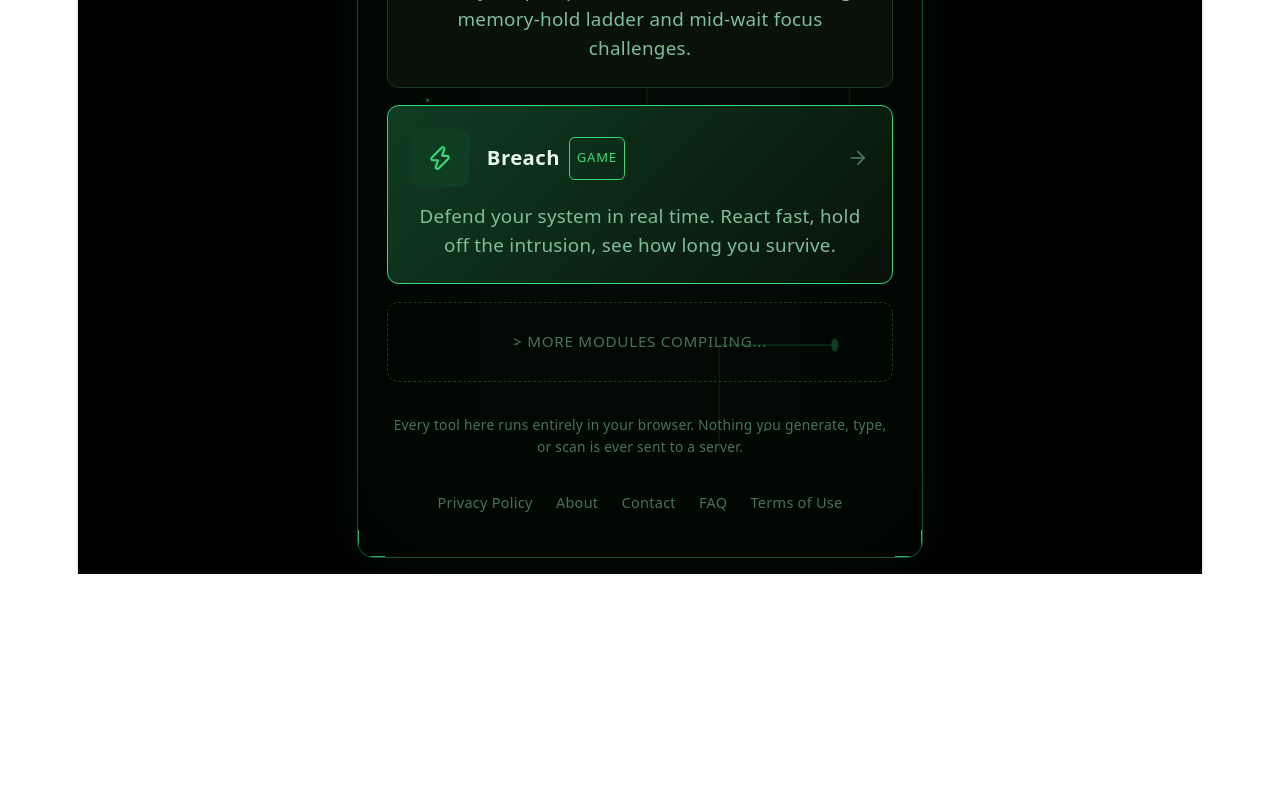
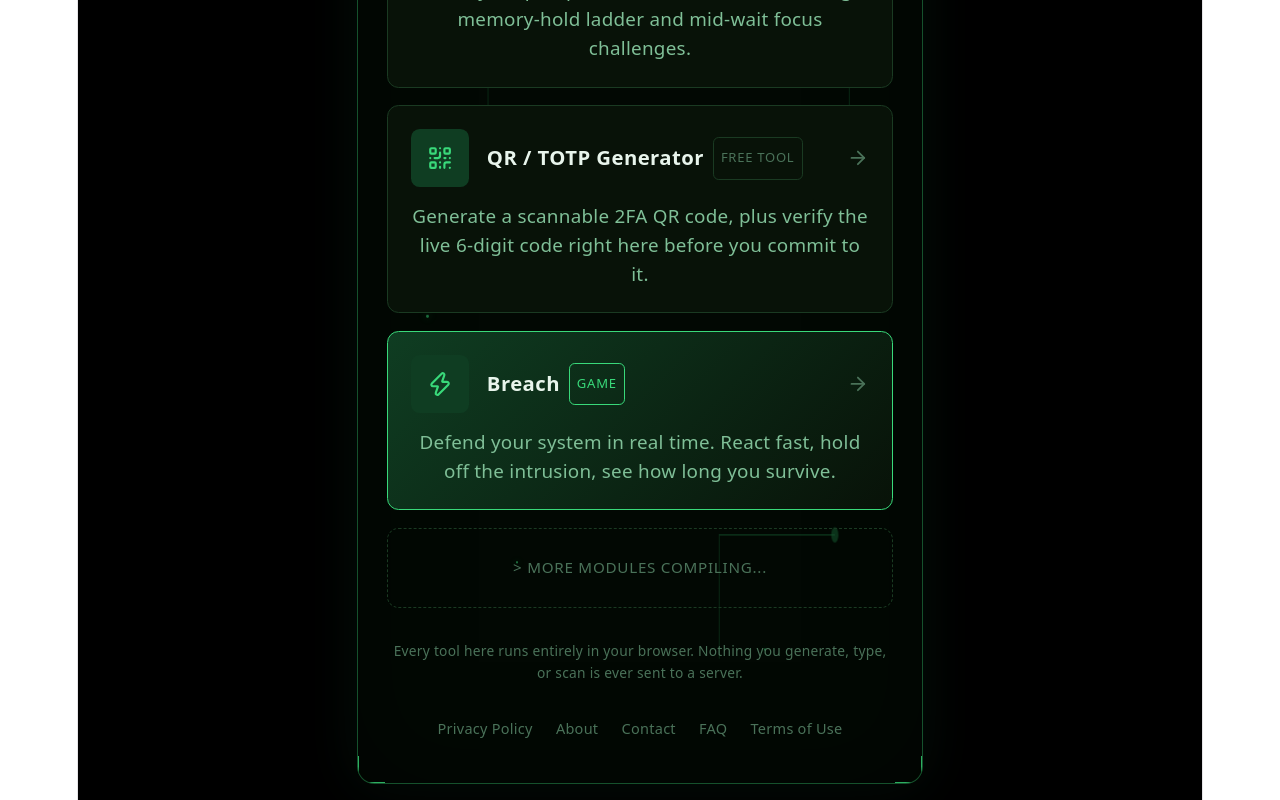
Before and after one commit to thatcodingman/cipherforge, a React (Vite) app: page / in a window 1280 px wide. Shown: the part 783-1583 px from the top of the page. Before the commit the page ends 1357 px from the top, so only its background shows below. Built offline with nearby package versions, Linux system fonts and the light colour scheme.

Commit message:
add QR/TOTP Generator tile to Hub

```diff
--- a/src/pages/Hub.jsx
+++ b/src/pages/Hub.jsx
@@ -1,11 +1,7 @@
 import { useState, useEffect, Component } from "react";
-import { Key, Shuffle, Brain, Zap, ArrowRight } from "lucide-react";import { C, fontMono, CipherFonts, CipherFrameStyles, CipherBackdrop, FrameFX, Mascot, BootSequence } from "../components/CipherChrome";
+import { Key, Shuffle, Brain, Zap, QrCode, ArrowRight } from "lucide-react";
+import { C, fontMono, CipherFonts, CipherFrameStyles, CipherBackdrop, FrameFX, Mascot, BootSequence } from "../components/CipherChrome";
 
-// Every tile — including Breach — lives in this one list now, so every
-// single one gets identical hover animation (lift, glow, icon scale, arrow
-// slide). Breach previously lived as a separate hardcoded block below this
-// map with no hover handlers at all, so it was the one tile that didn't
-// react to being hovered.
 const ITEMS = [
   { key: "generator", icon: Key, title: "Password Generator", tag: "Free tool",
     desc: "Cryptographically secure passwords and a live strength scanner with real crack-time estimates.", href: "/generator" },
@@ -13,6 +9,8 @@ const ITEMS = [
     desc: "Caesar shift, ROT13, Base64, and XOR — encode and decode classic ciphers.", href: "/cipher" },
   { key: "memory", icon: Brain, title: "Memory Ladder", tag: "Free tool",
     desc: "Train your passphrase recall with an escalating memory-hold ladder and mid-wait focus challenges.", href: "/memory" },
+  { key: "totp", icon: QrCode, title: "QR / TOTP Generator", tag: "Free tool",
+    desc: "Generate a scannable 2FA QR code, plus verify the live 6-digit code right here before you commit to it.", href: "/totp" },
   { key: "breach", icon: Zap, title: "Breach", tag: "Game",
     desc: "Defend your system in real time. React fast, hold off the intrusion, see how long you survive.", href: "/breach", featured: true },
 ];
```
